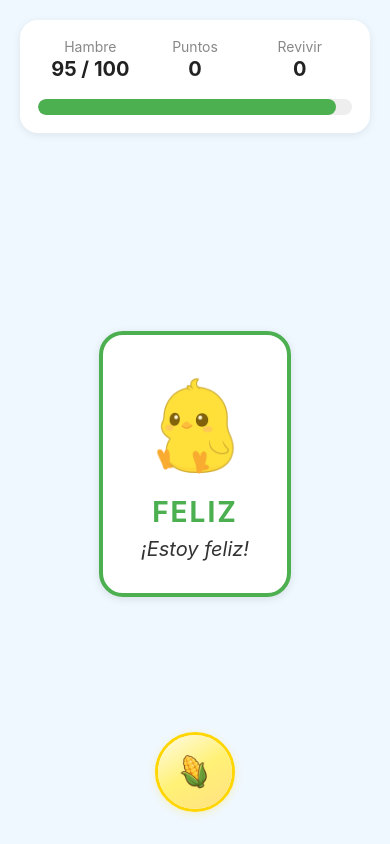
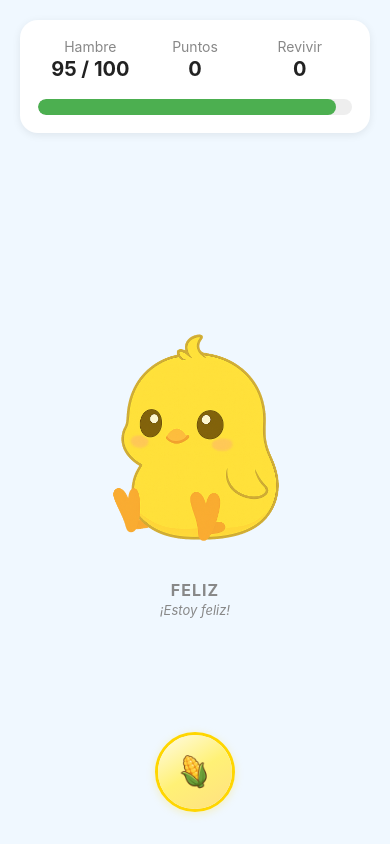
Before and after one commit to oraisaias/pet-care, a React Native app: screen / in a window 390 px wide. Built offline with nearby package versions, Linux system fonts and the light colour scheme.

Commit message:
cambiaron las imagenes por una versión más limpia

```diff
--- a/src/components/PollitoView.tsx
+++ b/src/components/PollitoView.tsx
@@ -84,20 +84,20 @@ export const PollitoView: React.FC = () => {
   }, [pollito.state]);
 
   return (
-    <View style={[styles.container, { borderColor: info.color }]}>
+    <View style={styles.container}>
       {pollito.state === PollitoState.COMIENDO ? (
         <Image
           source={pollitoImages.comiendo[comiendoFrame]}
-          style={styles.pollitoImage}
+          style={styles.pollitoImageLarge}
           resizeMode="contain"
         />
       ) : showImage && imageSource ? (
-        <Image source={imageSource} style={styles.pollitoImage} resizeMode="contain" />
-      ) : (
-        <Text style={[styles.emoji, { color: info.color }]}>{info.emoji}</Text>
-      )}
-      <Text style={[styles.stateText, { color: info.color }]}>{pollito.state.toUpperCase()}</Text>
-      <Text style={styles.label}>{info.label}</Text>
+        <Image source={imageSource} style={styles.pollitoImageLarge} resizeMode="contain" />
+      ) : null}
+      <View style={styles.textContainer}>
+        <Text style={styles.stateTextSmall}>{pollito.state.toUpperCase()}</Text>
+        <Text style={styles.labelSmall}>{info.label}</Text>
+      </View>
     </View>
   );
 };
@@ -107,35 +107,29 @@ const styles = StyleSheet.create({
     alignItems: 'center',
     justifyContent: 'center',
     marginVertical: 40,
-    borderWidth: 4,
-    borderRadius: 24,
-    padding: 32,
-    backgroundColor: '#fff',
-    shadowColor: '#000',
-    shadowOffset: { width: 0, height: 2 },
-    shadowOpacity: 0.1,
-    shadowRadius: 8,
-    elevation: 4,
+    // Sin borde ni fondo ni padding extra
   },
-  emoji: {
-    fontSize: 64,
+  pollitoImageLarge: {
+    width: 260,
+    height: 260,
     marginBottom: 8,
   },
-  pollitoImage: {
-    width: 120,
-    height: 120,
-    marginBottom: 8,
+  textContainer: {
+    alignItems: 'center',
+    marginTop: 2,
   },
-  stateText: {
-    fontSize: 28,
+  stateTextSmall: {
+    fontSize: 16,
     fontWeight: 'bold',
-    marginBottom: 4,
-    letterSpacing: 2,
+    marginBottom: 2,
+    letterSpacing: 1,
+    color: '#888',
+    textAlign: 'center',
   },
-  label: {
-    fontSize: 20,
-    color: '#333',
-    marginTop: 4,
+  labelSmall: {
+    fontSize: 13,
+    color: '#888',
     fontStyle: 'italic',
+    textAlign: 'center',
   },
 });
```
